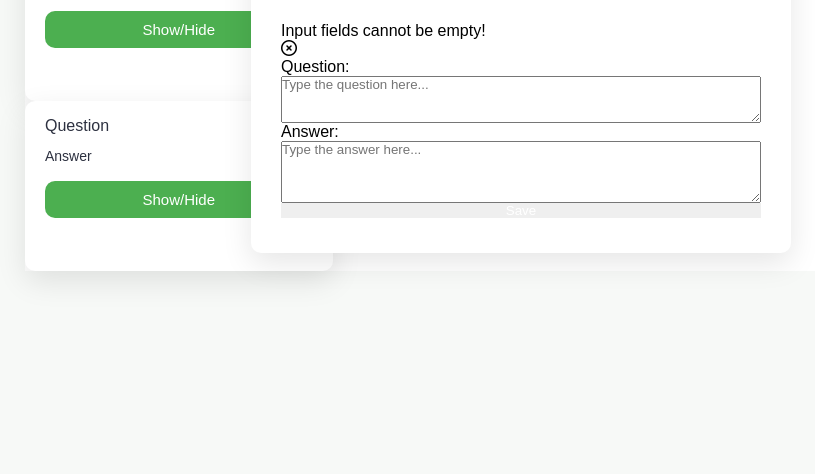
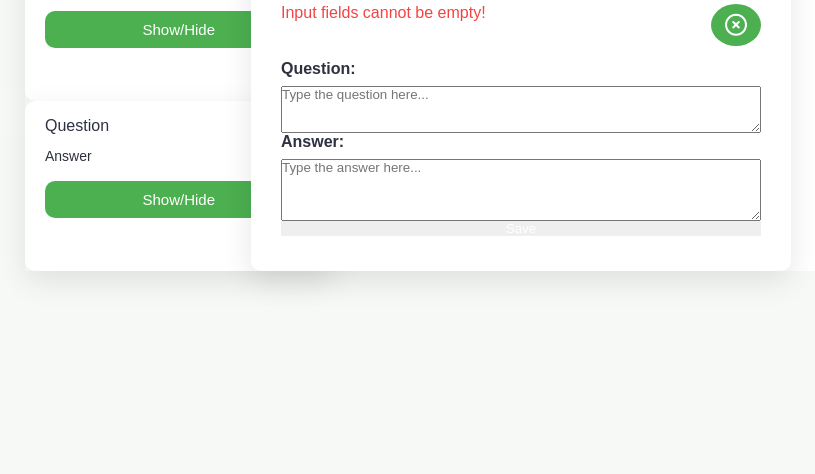
Before and after one commit to OtlotlengMajuja/Flashcard-App, a plain HTML site: page index.html in a window 1280 px wide. Shown: the part 326-800 px from the top of the page, without its empty margins (119-934 px from the left). Drawn offline with Linux system fonts and the light colour scheme; a web font is replaced by a local one.

Commit message:
Added new CSS styles for wrapper, error, close button, and label elements

```diff
--- a/style.css
+++ b/style.css
@@ -118,3 +118,29 @@ button {
   color: #2d3140;
   margin-bottom: 50px;
 }
+
+.wrapper {
+  display: flex;
+  justify-content: space-between;
+  margin-bottom: 14px;
+}
+
+#error {
+  color: #f34444;
+}
+
+#close-btn {
+  font-size: 22px;
+  background-color: #4caf50;
+  color: #fff;
+  padding: 10px 14px;
+  border-radius: 50%;
+  cursor: pointer;
+  transition: all 0.3s ease;
+}
+
+label {
+  color: #2d3140;
+  font-weight: 600;
+  margin-bottom: 8px;
+}
```
